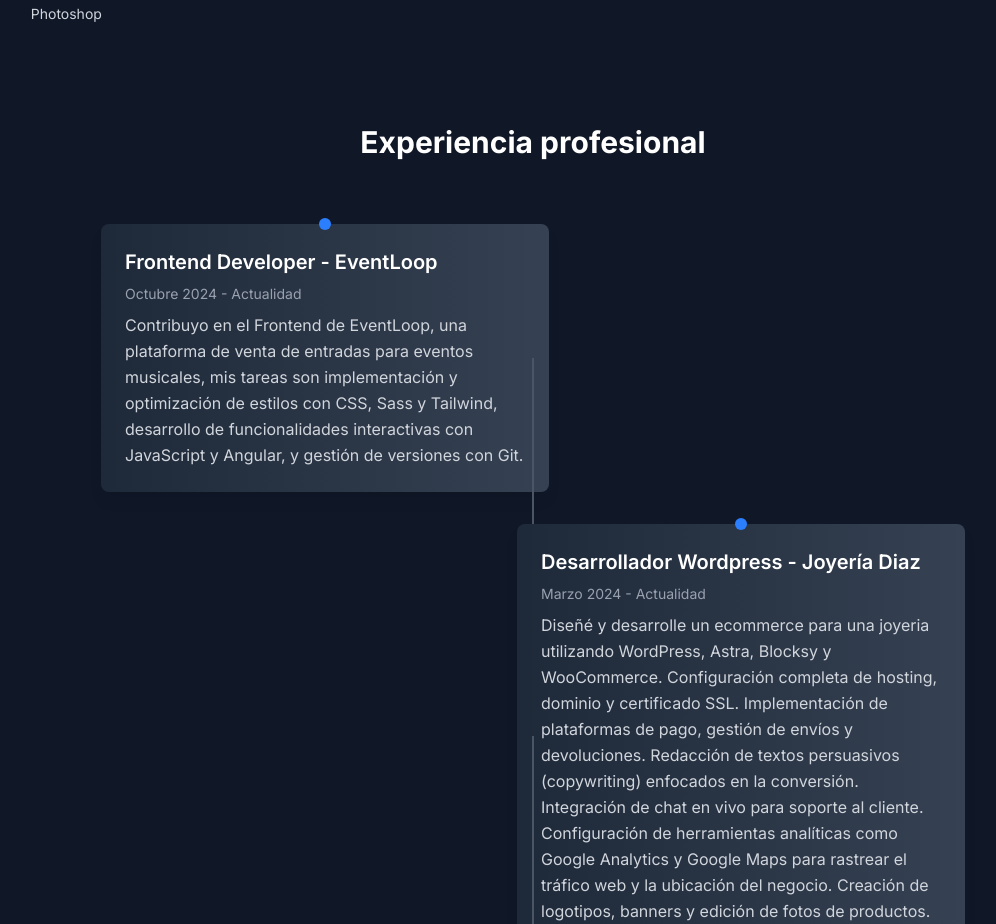
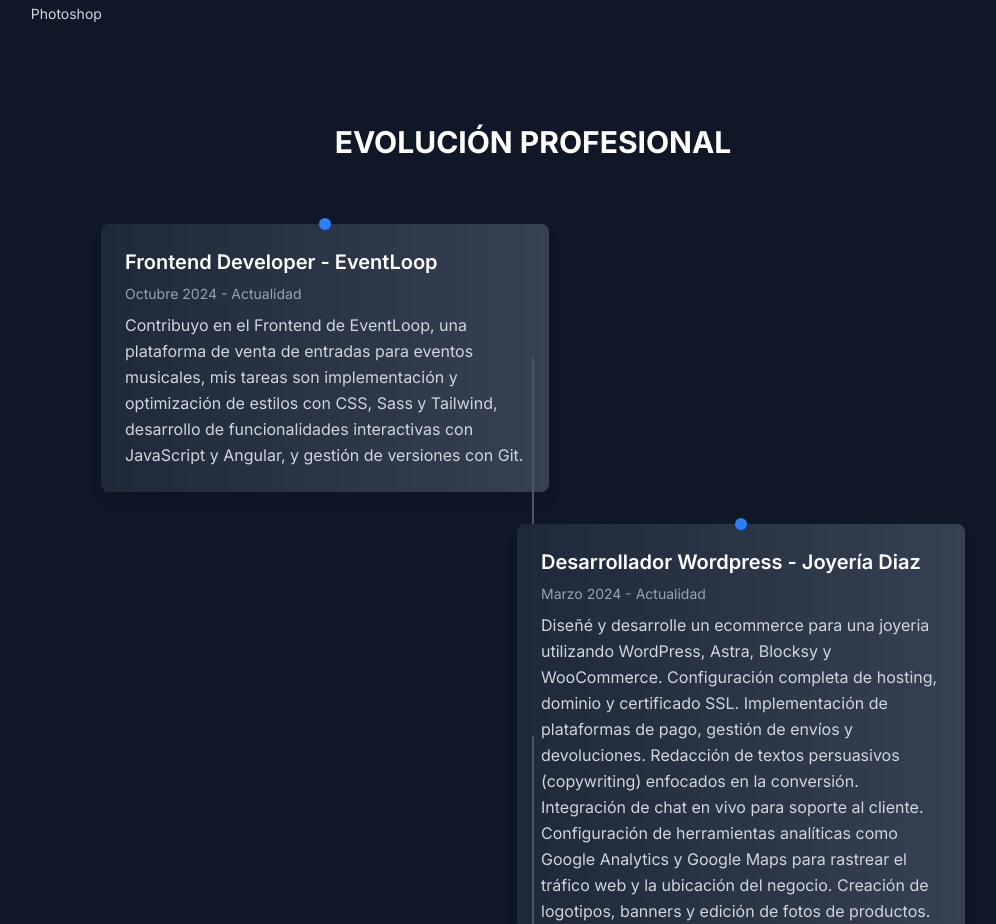
Before and after one commit to JulianSantanatoglia/portfolio, a Next.js app: page / in a window 1280 px wide. Shown: the part 1460-2384 px from the top of the page, without its empty margins (107-1103 px from the left). Built offline with nearby package versions, Linux system fonts and the light colour scheme.

Commit message:
agregar cv para descargarlo

```diff
--- a/components/introduction.tsx
+++ b/components/introduction.tsx
@@ -61,7 +61,7 @@
               Ver trabajos
             </Link>
             <Link
-              href="../cv-jsantanatoglia-SPA.pdf"
+              href="https://docs.google.com/document/d/e/2PACX-1vTwXzAINM7Nmgm1Pus3QPYtM6duus2Zn4qKhL7m5bgQTbXpmzDAlMB2xipI_AHeew/pub"
               className="px-4 py-2 transition-all border-2 cursor-pointer text-white bg-blue-950/80  border-white-500 text-md w-fit rounded-xl hover:shadow-xl hover:shadow-blue-500"
               download="cv-jsantanatoglia-SPA.pdf"
               target="_blank"
--- a/components/timeline.tsx
+++ b/components/timeline.tsx
@@ -7,7 +7,7 @@
     <div id="experience" className="flex justify-center items-center min-h-screen to-black">
       <div className="w-full max-w-4xl px-4 py-12">
         <h2 className="text-3xl font-bold text-white text-center mb-8">
-          Experiencia profesional
+          EVOLUCIÓN PROFESIONAL
         </h2>
         <div className="relative">
           {itemsTimeline.map((item, index) => (
```
Also changed, not shown: 1 other file (tests, documents, lock files or other folders).
